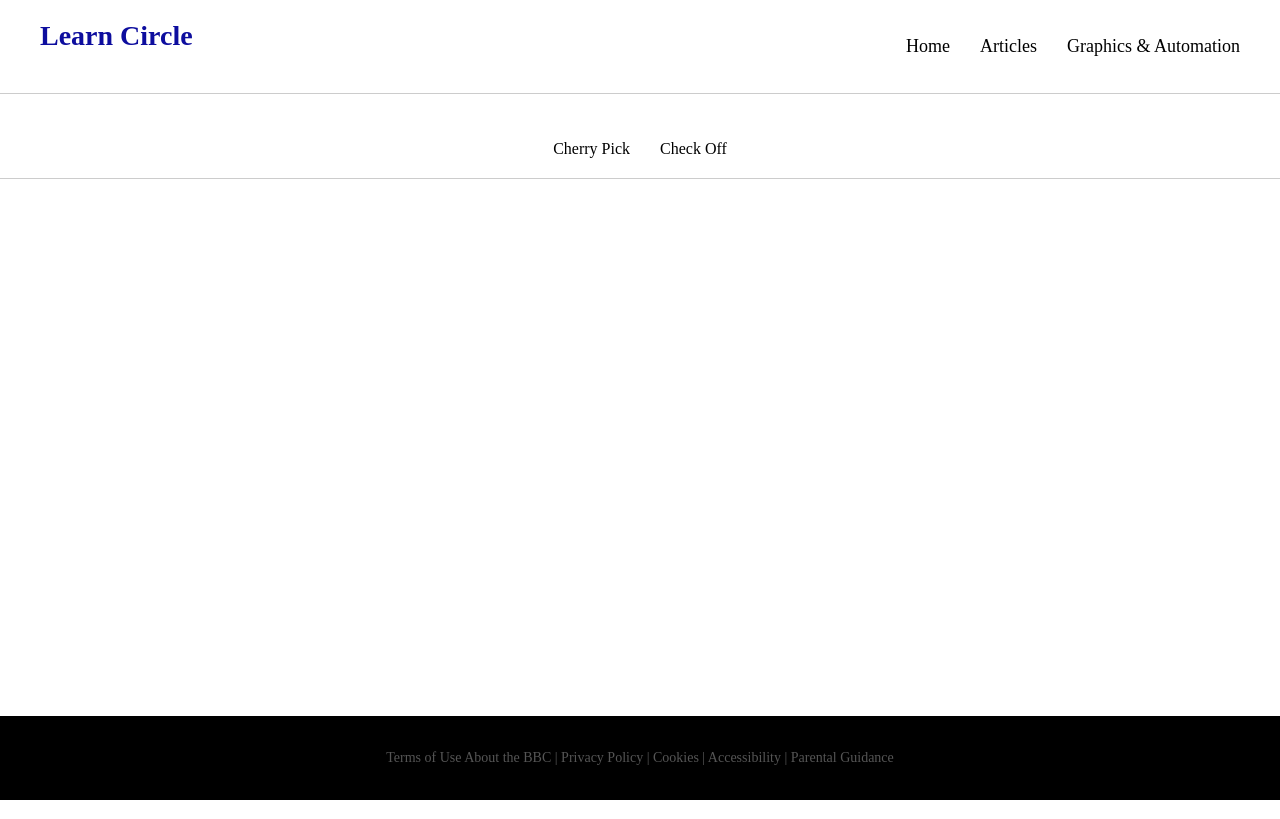
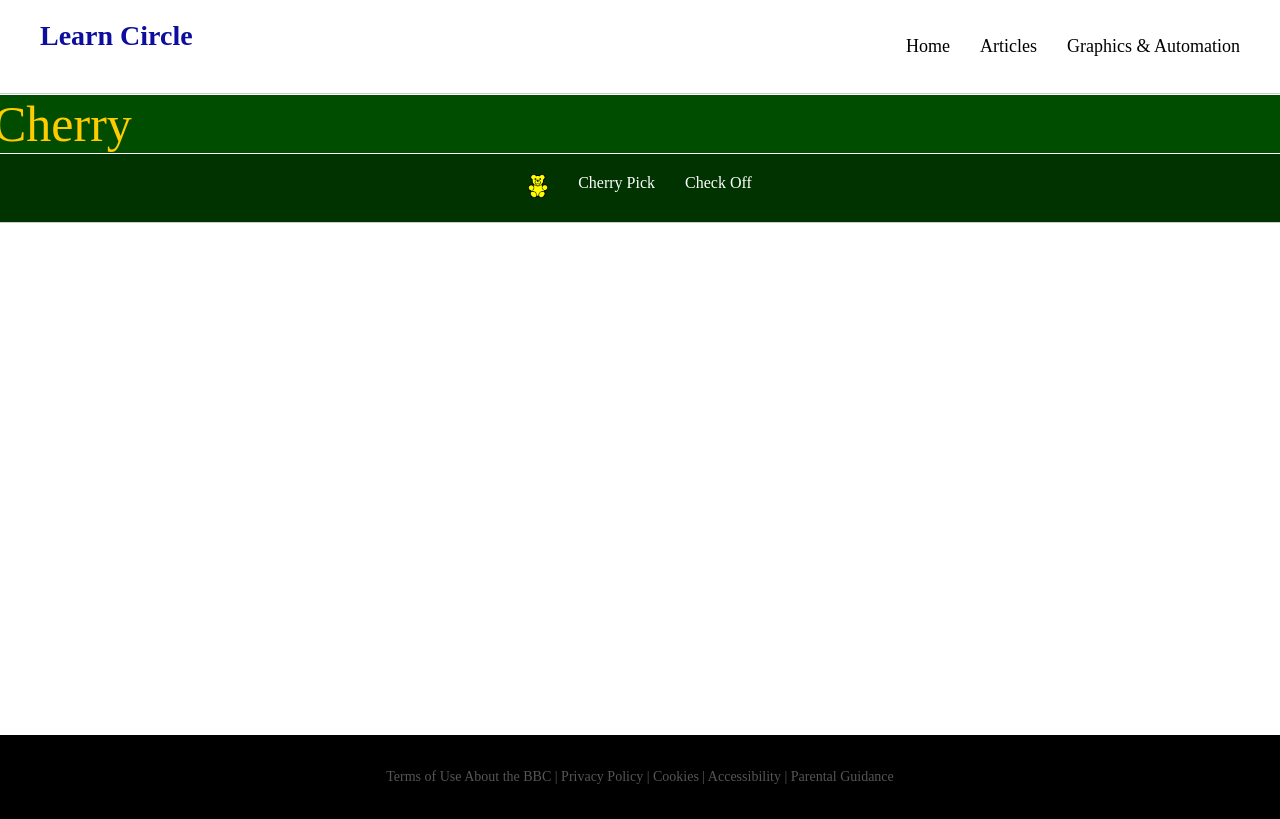
Before and after one commit to marycamaraa/learnCircle, a React (Vite) app: page /GraphicsAutomation in a window 1280 px wide. Built offline with nearby package versions, Linux system fonts and the light colour scheme.

Commit message:
chore: styling

```diff
--- a/src/components/GraphicsNavbar/index.css
+++ b/src/components/GraphicsNavbar/index.css
@@ -1,9 +1,20 @@
 body {
   margin: 0;
+}
+.top-backgroud {
+  font-size: 50px;
+  font-weight: 500px;
+  background-color: #004d00;
+  color: #ffcc00;
+  margin: 1px;
+}
+.graphics-logo {
+  width: 20px;
 }
 .graphics-navbar {
   display: flex;
   justify-content: center;
+  background-color: #003300;
   text-align: center;
   padding: 20px 40px;
   border-bottom: 1px solid #ccc;
@@ -20,12 +31,12 @@ body {
 }
 
 .graphics-nav-items a {
-  color: #000000;
+  color: #fff;
   text-decoration: none;
   font: 18px;
   font-weight: 200px;
 }
 
 .graphics-nav-items a:hover {
-  color: blue;
+  border-bottom: 5px solid #ffcc00;
 }
--- a/src/components/GraphicsNavbar/index.jsx
+++ b/src/components/GraphicsNavbar/index.jsx
@@ -1,11 +1,18 @@
 import { Link } from 'react-router-dom'
+import graphicsIcon from '../../assets/graphicsIcon.png'
 import './index.css'
 
 function GraphicsNavbar() {
   return (
     <>
+      <div className="top-backgroud"> Cherry</div>
       <nav className="graphics-navbar">
         <ul className="graphics-nav-items">
+          <li>
+            <Link to="/">
+              <img className="graphics-logo" src={graphicsIcon} />
+            </Link>
+          </li>
           <li>
             <Link to="/">Cherry Pick</Link>
           </li>
```
Also changed, not shown: src/assets/graphicsIcon.png (added).
